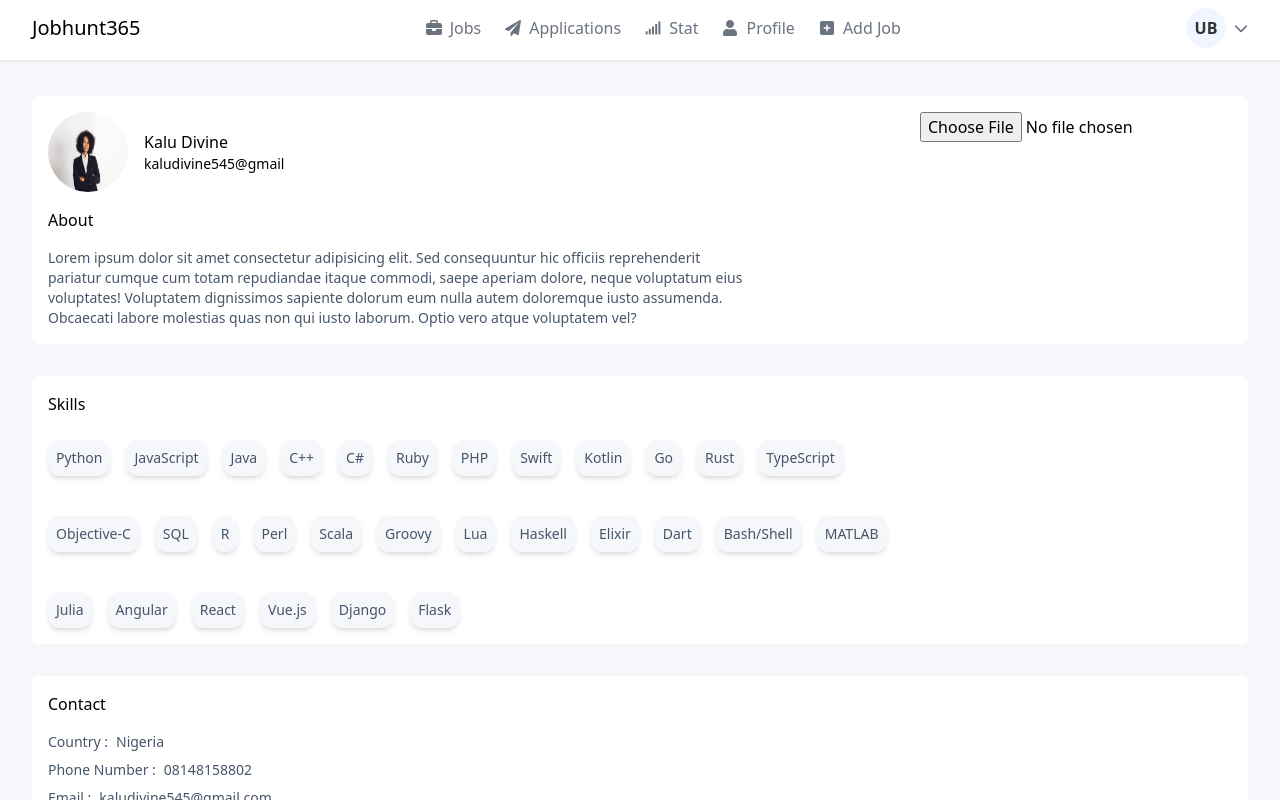
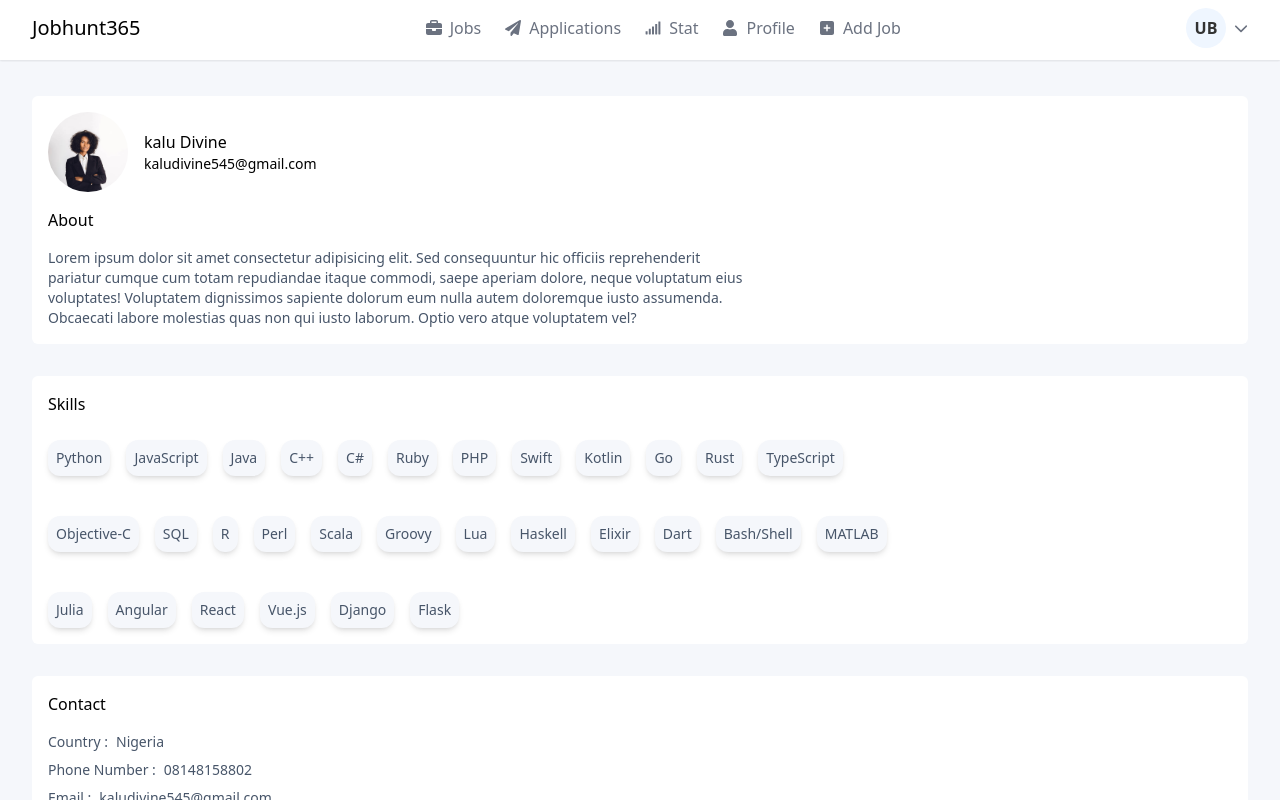
Before and after one commit to Deevyne99/jobHunt365, a React (Vite) app in the folder Jobhunt365/: page /dashboard/profile in a window 1280 px wide. Built offline with nearby package versions, Linux system fonts and the light colour scheme.

Commit message:
Build:Built drop down component for navigation

```diff
--- a/Jobhunt365/src/Components/ReuseableComponets/Navigation/Navigation.tsx
+++ b/Jobhunt365/src/Components/ReuseableComponets/Navigation/Navigation.tsx
@@ -3,8 +3,8 @@ import { Link } from 'react-router-dom'
 import Avatar from '../Avatar/Avatar'
 import { useState, useRef } from 'react'
 import { FiX } from 'react-icons/fi'
-import { FaAlignRight } from 'react-icons/fa'
-import { FaChevronDown, FaSquarePlus } from 'react-icons/fa6'
+import { FaAlignRight, FaSignOutAlt, FaUser } from 'react-icons/fa'
+import { FaChevronDown, FaSquarePlus, FaChevronUp } from 'react-icons/fa6'
 import { data } from '../../../data'
 import InputComponent from '../InputComponent/InputComponent'
 import Dropdown from '../dropDownComponente/DropDown'
@@ -13,6 +13,7 @@ import Button from '../ButtonComponent/Button'
 const Navigation = () => {
   const [openNav, setOpenNav] = useState(false)
   const [openAddJob, setOpenAddJob] = useState(false)
+  const [openDropDown, setOpenDropDown] = useState(false)
 
   const [image, setImage] = useState<string | ArrayBuffer | null>(null)
   const fileInputRef = useRef<HTMLInputElement>(null)
@@ -68,9 +69,16 @@ const Navigation = () => {
               Add Job
             </button>
           </div>
-          <div className='flex items-center gap-2 '>
+          <div
+            className='flex items-center gap-2 '
+            onClick={() => setOpenDropDown(!openDropDown)}
+          >
             <Avatar firstName='Ude' lastName='banks' />
-            <FaChevronDown className='text-[#6b7280] text-sm' />
+            {openDropDown ? (
+              <FaChevronUp className='text-[#6b7280] text-sm' />
+            ) : (
+              <FaChevronDown className='text-[#6b7280] text-sm' />
+            )}
           </div>
         </div>
       </div>
@@ -192,6 +200,19 @@ const Navigation = () => {
           </div>
         </div>
       </div>
+      <div
+        className={`bg-white  transition-all duration-300 rounded-md flex flex-col gap-4 items-start shadow-md h-[100px] w-[180px] absolute top-20 right-4 p-4 ${
+          openDropDown ? 'top-20 ' : 'top-[-300px]'
+        }`}
+      >
+        <button className='flex gap-2 items-center capitalize'>
+          <FaUser className='text-[#6b7280]' />
+          profile
+        </button>
+        <button className='flex gap-2 items-center capitalize'>
+          <FaSignOutAlt className='text-[#6b7280]' /> logout
+        </button>
+      </div>
     </header>
   )
 }
--- a/Jobhunt365/src/pages/dashboard/Profile.tsx
+++ b/Jobhunt365/src/pages/dashboard/Profile.tsx
@@ -1,6 +1,18 @@
 import Navigation from '../../Components/ReuseableComponets/Navigation/Navigation'
 import avatarImg from '../../assets/woman-4.jpg'
+import React, { useState, useRef, ChangeEvent } from 'react'
+
 const Profile = () => {
+  const [avatar, setAvatar] = useState(avatarImg)
+  const fileInputRef = useRef<HTMLInputElement | null>(null)
+
+  const handleImageUpload = (event: ChangeEvent<HTMLInputElement>) => {
+    const file = event.target.files?.[0]
+    if (file) {
+      const imageUrl = URL.createObjectURL(file)
+      setAvatar(imageUrl)
+    }
+  }
   const techSkills = [
     // Programming Languages
     'Python',
@@ -91,7 +103,7 @@ const Profile = () => {
       <div className='flex flex-col gap-8 mt-20 md:mt-24 mx-4 md:mx-8 mb-8'>
         <div className='flex bg-white p-4 flex-col rounded-md '>
           <div className='flex flex-col md:flex-row justify-between'>
-            <div className='flex gap-4  items-center '>
+            {/* <div className='flex gap-4  items-center '>
               <div className='h-[80px] w-[80px]'>
                 <img
                   src={avatarImg}
@@ -103,9 +115,27 @@ const Profile = () => {
                 <h3>Kalu Divine</h3>
                 <p className='text-sm'>kaludivine545@gmail</p>
               </div>
-            </div>
-            <div>
-              <input type='file' />
+            </div> */}
+            <div className='flex gap-4 items-center'>
+              <div className='h-[80px] w-[80px]'>
+                <input
+                  type='file'
+                  accept='image/*'
+                  onChange={handleImageUpload}
+                  ref={fileInputRef}
+                  style={{ display: 'none' }}
+                />
+                <img
+                  src={avatar}
+                  alt='avatar'
+                  className='object-cover object-center rounded-[50%] h-full w-full'
+                  onClick={() => fileInputRef.current?.click()}
+                />
+              </div>
+              <div className='flex flex-col'>
+                <h3>kalu Divine</h3>
+                <p className='text-sm'>kaludivine545@gmail.com</p>
+              </div>
             </div>
           </div>
           <div className='mt-4 flex flex-col '>
```
